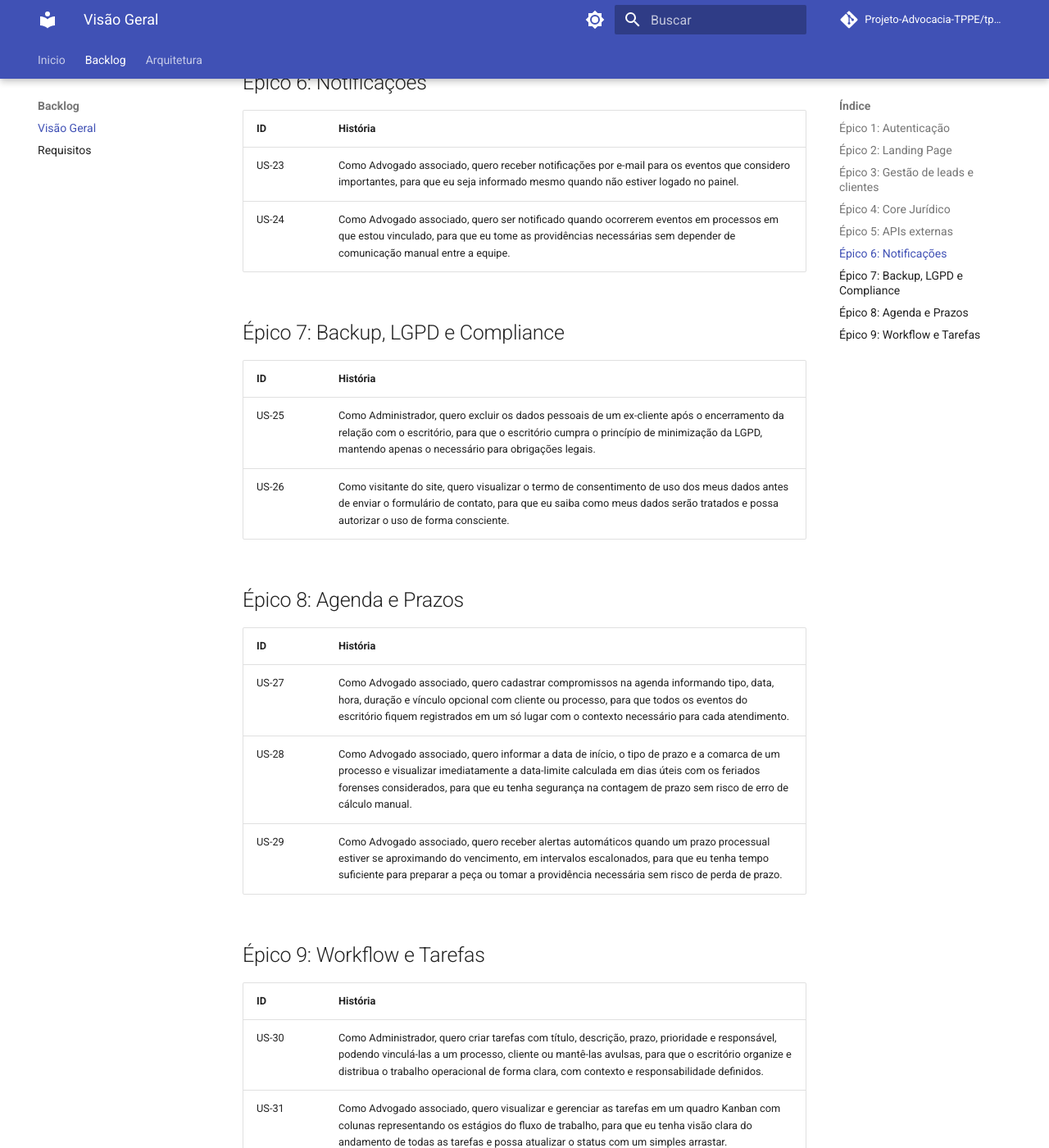
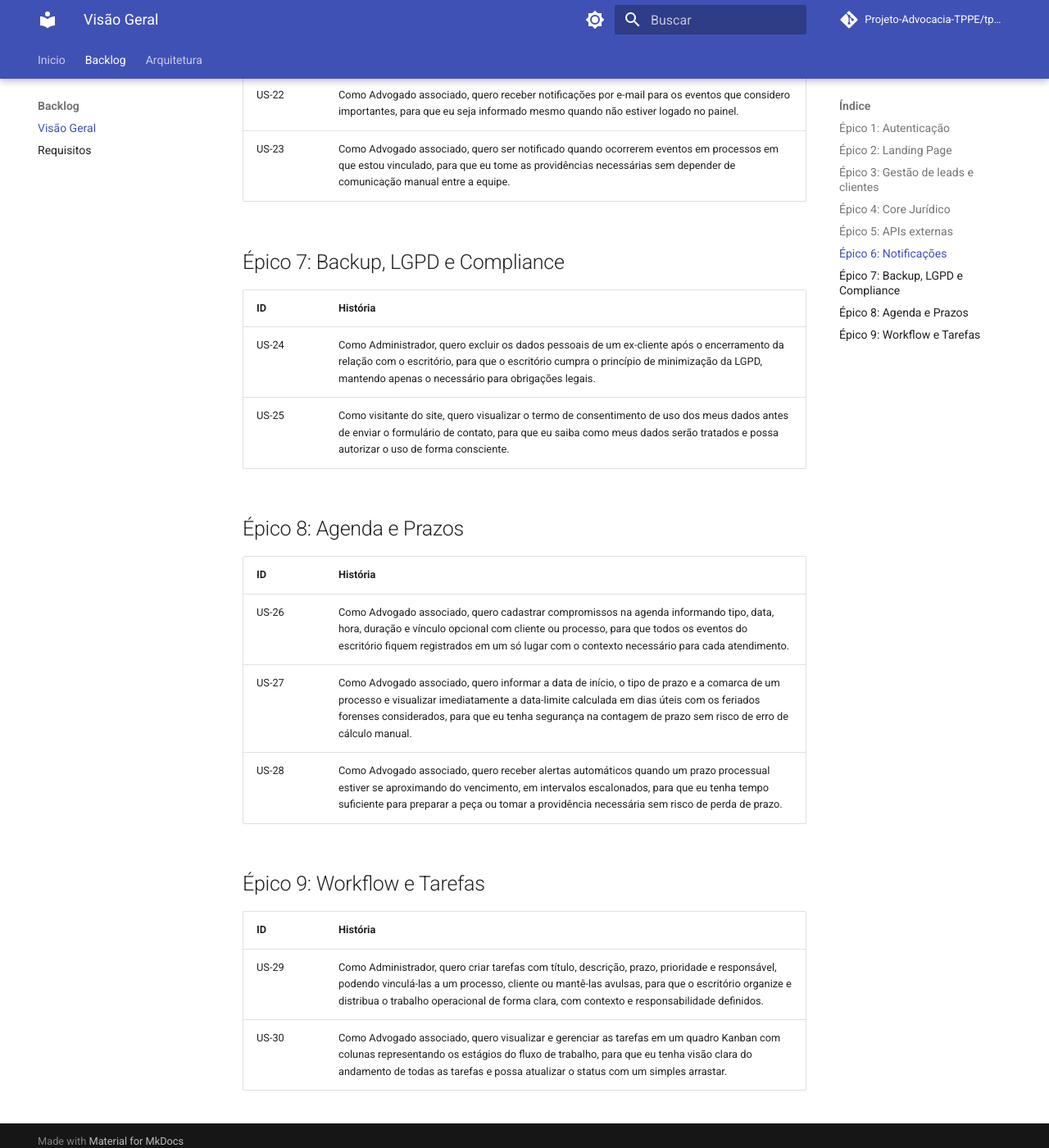
Before and after one commit to Projeto-Advocacia-TPPE/tppe-advocacia-docs, an MkDocs documentation site: the page built from docs/backlog/index.md, in a window 1280 px wide and 1400 px high, scrolled down 2709 px. Shown: the whole window at 82% size. Built offline with MkDocs 1.6.1 and Material for MkDocs 9.7.7, drawn with Linux system fonts in a browser that asks for light colours; comment, search, counter and statistics services are not loaded; part of the change alters nothing that is shown; some of the changed text lies outside the part shown.

Commit message:
docs: atualiza historias
Co-authored-by: Copilot <copilot@github.com>

```diff
--- a/docs/backlog/index.md
+++ b/docs/backlog/index.md
@@ -45,34 +45,33 @@
 | ID | História |
 |---|---|
 | US-20 | Como Advogado associado, quero visualizar as movimentações processuais atualizadas diretamente na linha do tempo de cada processo, sem precisar acessar portais dos tribunais manualmente, para que eu acompanhe a evolução dos casos de forma centralizada e eficiente. |
-| US-21 | Como Advogado associado, quero consultar os dados de uma pessoa jurídica pela API da Receita Federal ao informar o CNPJ, para que os campos de cadastro (razão social, endereço, situação cadastral) sejam preenchidos automaticamente, reduzindo digitação e erros. |
-| US-22 | Como Administrador, quero ser notificado de chamadas realizadas pelo sistema a APIs externas, com status de falha, para que eu possa monitorar a saúde das integrações e identificar problemas rapidamente. |
+| US-21 | Como Administrador, quero ser notificado de chamadas realizadas pelo sistema a APIs externas, com status de falha, para que eu possa monitorar a saúde das integrações e identificar problemas rapidamente. |
 
 ## Épico 6: Notificações
 
 | ID | História |
 |---|---|
-| US-23 | Como Advogado associado, quero receber notificações por e-mail para os eventos que considero importantes, para que eu seja informado mesmo quando não estiver logado no painel. |
-| US-24 | Como Advogado associado, quero ser notificado quando ocorrerem eventos em processos em que estou vinculado, para que eu tome as providências necessárias sem depender de comunicação manual entre a equipe. |
+| US-22 | Como Advogado associado, quero receber notificações por e-mail para os eventos que considero importantes, para que eu seja informado mesmo quando não estiver logado no painel. |
+| US-23 | Como Advogado associado, quero ser notificado quando ocorrerem eventos em processos em que estou vinculado, para que eu tome as providências necessárias sem depender de comunicação manual entre a equipe. |
 
 ## Épico 7: Backup, LGPD e Compliance
 
 | ID | História |
 |---|---|
-| US-25 | Como Administrador, quero excluir os dados pessoais de um ex-cliente após o encerramento da relação com o escritório, para que o escritório cumpra o princípio de minimização da LGPD, mantendo apenas o necessário para obrigações legais. |
-| US-26 | Como visitante do site, quero visualizar o termo de consentimento de uso dos meus dados antes de enviar o formulário de contato, para que eu saiba como meus dados serão tratados e possa autorizar o uso de forma consciente. |
+| US-24 | Como Administrador, quero excluir os dados pessoais de um ex-cliente após o encerramento da relação com o escritório, para que o escritório cumpra o princípio de minimização da LGPD, mantendo apenas o necessário para obrigações legais. |
+| US-25 | Como visitante do site, quero visualizar o termo de consentimento de uso dos meus dados antes de enviar o formulário de contato, para que eu saiba como meus dados serão tratados e possa autorizar o uso de forma consciente. |
 
 ## Épico 8: Agenda e Prazos
 
 | ID | História |
 |---|---|
-| US-27 | Como Advogado associado, quero cadastrar compromissos na agenda informando tipo, data, hora, duração e vínculo opcional com cliente ou processo, para que todos os eventos do escritório fiquem registrados em um só lugar com o contexto necessário para cada atendimento. |
-| US-28 | Como Advogado associado, quero informar a data de início, o tipo de prazo e a comarca de um processo e visualizar imediatamente a data-limite calculada em dias úteis com os feriados forenses considerados, para que eu tenha segurança na contagem de prazo sem risco de erro de cálculo manual. |
-| US-29 | Como Advogado associado, quero receber alertas automáticos quando um prazo processual estiver se aproximando do vencimento, em intervalos escalonados, para que eu tenha tempo suficiente para preparar a peça ou tomar a providência necessária sem risco de perda de prazo. |
+| US-26 | Como Advogado associado, quero cadastrar compromissos na agenda informando tipo, data, hora, duração e vínculo opcional com cliente ou processo, para que todos os eventos do escritório fiquem registrados em um só lugar com o contexto necessário para cada atendimento. |
+| US-27 | Como Advogado associado, quero informar a data de início, o tipo de prazo e a comarca de um processo e visualizar imediatamente a data-limite calculada em dias úteis com os feriados forenses considerados, para que eu tenha segurança na contagem de prazo sem risco de erro de cálculo manual. |
+| US-28 | Como Advogado associado, quero receber alertas automáticos quando um prazo processual estiver se aproximando do vencimento, em intervalos escalonados, para que eu tenha tempo suficiente para preparar a peça ou tomar a providência necessária sem risco de perda de prazo. |
 
 ## Épico 9: Workflow e Tarefas
 
 | ID | História |
 |---|---|
-| US-30 | Como Administrador, quero criar tarefas com título, descrição, prazo, prioridade e responsável, podendo vinculá-las a um processo, cliente ou mantê-las avulsas, para que o escritório organize e distribua o trabalho operacional de forma clara, com contexto e responsabilidade definidos. |
-| US-31 | Como Advogado associado, quero visualizar e gerenciar as tarefas em um quadro Kanban com colunas representando os estágios do fluxo de trabalho, para que eu tenha visão clara do andamento de todas as tarefas e possa atualizar o status com um simples arrastar. |
+| US-29 | Como Administrador, quero criar tarefas com título, descrição, prazo, prioridade e responsável, podendo vinculá-las a um processo, cliente ou mantê-las avulsas, para que o escritório organize e distribua o trabalho operacional de forma clara, com contexto e responsabilidade definidos. |
+| US-30 | Como Advogado associado, quero visualizar e gerenciar as tarefas em um quadro Kanban com colunas representando os estágios do fluxo de trabalho, para que eu tenha visão clara do andamento de todas as tarefas e possa atualizar o status com um simples arrastar. |
```
